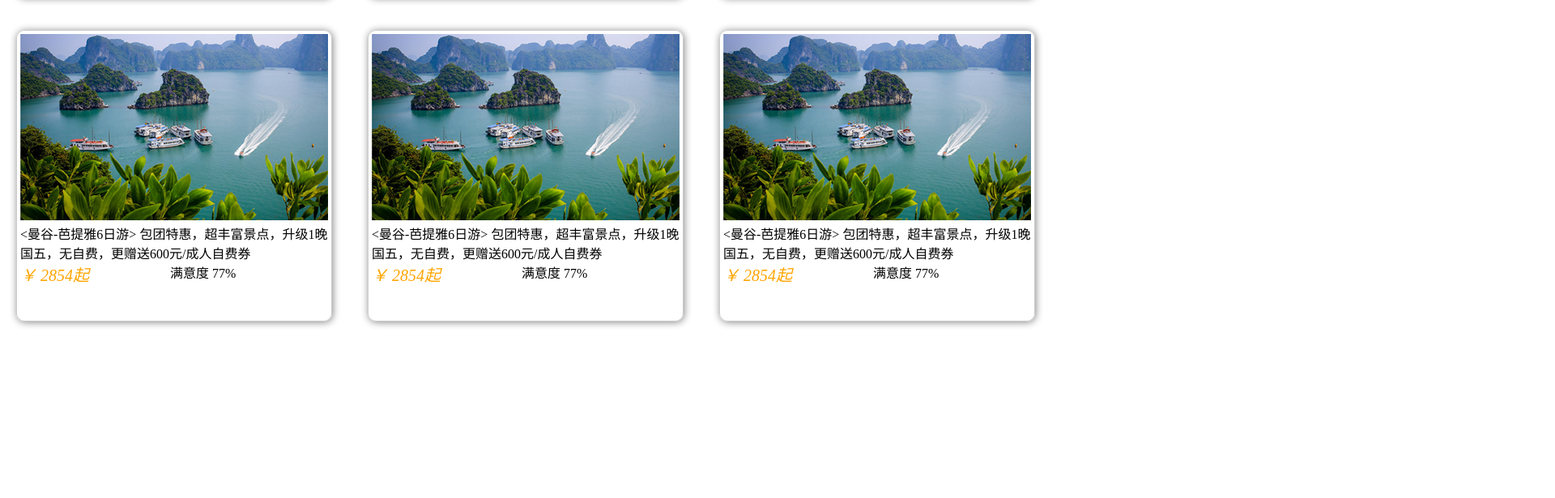
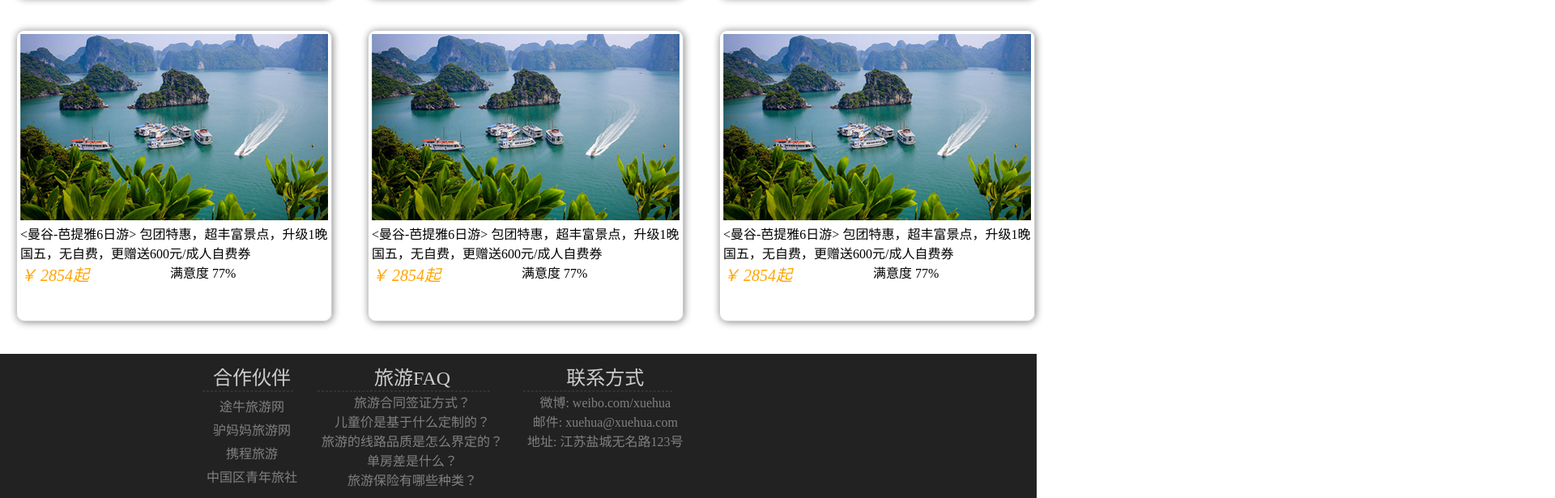
Before and after one commit to NeighborOldSheep/xuehua, a plain HTML site: page index.html in a window 1280 px wide. Shown: the part 1604-2219 px from the top of the page at 81% size, 1920 px wide, since content can reach past the window. Before the commit the page ends 2041 px from the top, so only its background shows below. Drawn offline with Linux system fonts and the light colour scheme.

Commit message:
Add a footer, fix nav extra speacing bug.

```diff
--- a/index.html
+++ b/index.html
@@ -111,7 +111,38 @@
         </div>
     </div>
     <footer>
-
+        <div class="top">
+            <div class="left-cloumn">
+                <h2>合作伙伴</h2>
+                <hr>
+                <ul>
+                    <li><a href="">途牛旅游网</a></li>
+                    <li><a href="">驴妈妈旅游网</a></li>
+                    <li><a href="">携程旅游</a></li>
+                    <li><a href="">中国区青年旅社</a></li>
+                </ul>
+            </div>
+            <div class="middle-cloumn">
+                <h2>旅游FAQ</h2>
+                <hr>
+                <ul>
+                    <li><a href="">旅游合同签证方式？</a></li>
+                    <li><a href="">儿童价是基于什么定制的？</a></li>
+                    <li><a href="">旅游的线路品质是怎么界定的？</a></li>
+                    <li><a href="">单房差是什么？</a></li>
+                    <li><a href="">旅游保险有哪些种类？</a></li>
+                </ul>
+            </div>
+            <div class="right-column">
+                <h2>联系方式</h2>
+                <hr>
+                <ul>
+                    <li><a href="">微博: weibo.com/xuehua</a></li>
+                    <li><a href="">邮件: xuehua@xuehua.com</a></li>
+                    <li><a href="">地址: 江苏盐城无名路123号</a></li>
+                </ul>
+            </div>
+        </div>
     </footer>
 </body>
 </html>
--- a/style.css
+++ b/style.css
@@ -1,6 +1,9 @@
 *{
     margin: 0;
     padding: 0;
+}
+body{
+
 }
 a{
     text-decoration: none;
@@ -10,7 +13,6 @@ ul{
 }
 /*导航栏*/
 header{
-
     background-color: #333;
     width: 100%;
     min-width: 1263px;
@@ -18,7 +20,7 @@ header{
 }
 nav{
     margin: 0 auto;
-    width: 1263px;
+    width: 1000px;
 }
 .logo{
     float: left;
@@ -27,7 +29,6 @@ nav > ul{
     position: relative;
     text-align: center;
     line-height: 70px;
-    width: 8000px;
     left: 200px;
 }
 nav > ul > li{
@@ -124,3 +125,49 @@ figure{
     position: relative;
     left: 100px;
 }
+/*页脚设置*/
+hr{
+    border: 1px dashed #333;
+    width: 90%;
+}
+footer{
+    background-color: #222;
+    overflow: hidden;
+}
+.top{
+    text-align: center;
+    width: 800px;
+    margin: 0 auto;
+}
+h2{
+    color: #ccc;
+    font-weight: normal;
+}
+/*左边*/
+.left-cloumn{
+    float: left;
+    margin: 10px;
+}
+.left-cloumn > ul > li > a{
+    margin: 5px;
+    display: block;
+    color: gray;
+}
+/*中间*/
+.middle-cloumn{
+    float: left;
+    margin: 10px;
+}
+.middle-cloumn > ul > li > a{
+    margin: 5px;
+    color: gray;
+}
+/*右边*/
+.right-column{
+    float: left;
+    margin: 10px;
+}
+.right-column > ul > li > a{
+    margin: 5px;
+    color: gray;
+}
```
